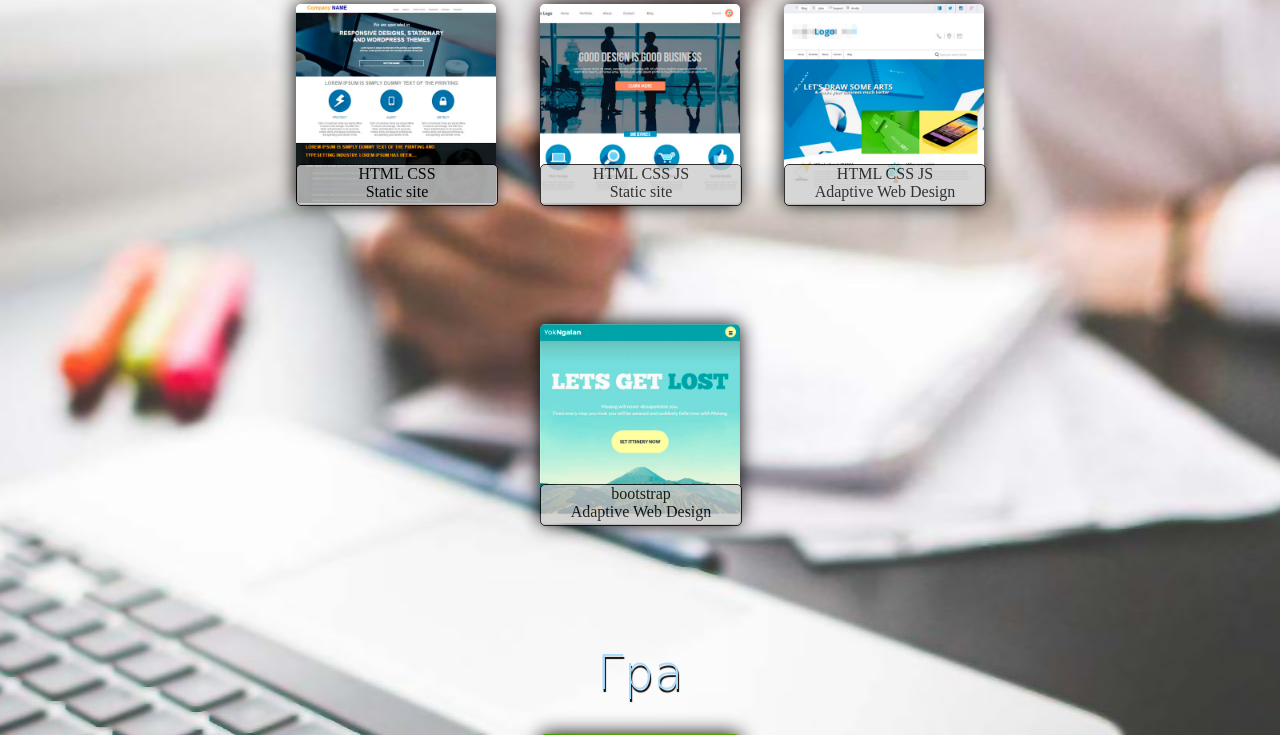
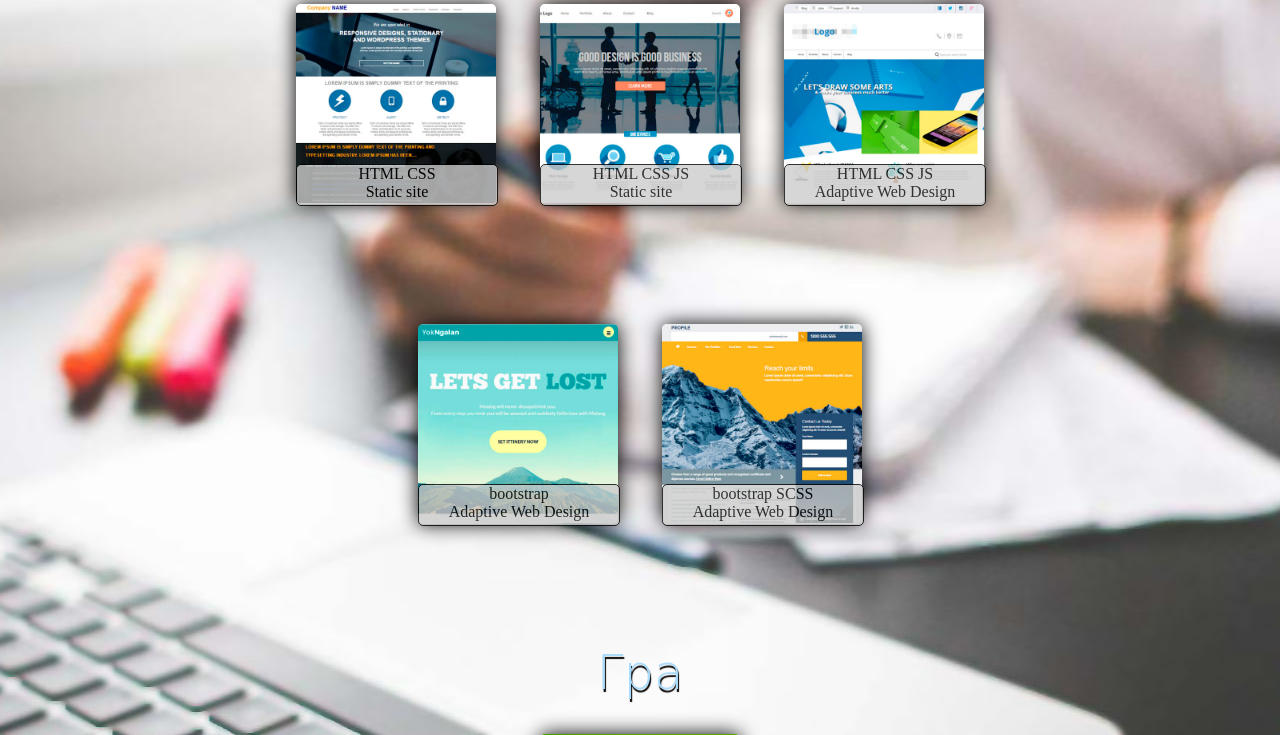
Before and after one commit to misha1737/portfolio, a PHP site: page / in a window 1280 px wide. Shown: the part 683-1418 px from the top of the page. Run offline with PHP 8.4, Linux system fonts and the light colour scheme.

Commit message:
виправленно ссилку на 5 сайт

```diff
--- a/Index.php
+++ b/Index.php
@@ -49,6 +49,7 @@
 				<a href="http://mishakozlov.kl.com.ua/site2/index.html" class="site2"><p>HTML CSS JS<br>Static site </p></a>
 				<a href="http://mishakozlov.kl.com.ua/site3/index.html" class="site3"><p>HTML CSS JS <br> Adaptive Web Design</p></a>
 				<a href="http://mishakozlov.kl.com.ua/site4/index.html" class="site4"><p>bootstrap<br> Adaptive Web Design</p></a>
+				<a href="http://mishakozlov.kl.com.ua/site5/index.html" class="site5"><p>bootstrap SCSS<br> Adaptive Web Design</p></a>
 				<h2>Гра</h2>
 				<a href="http://mishakozlov.kl.com.ua/snake/" class="game1"><p>HTML CSS JS PHP</p></a>
 			</div>
```
